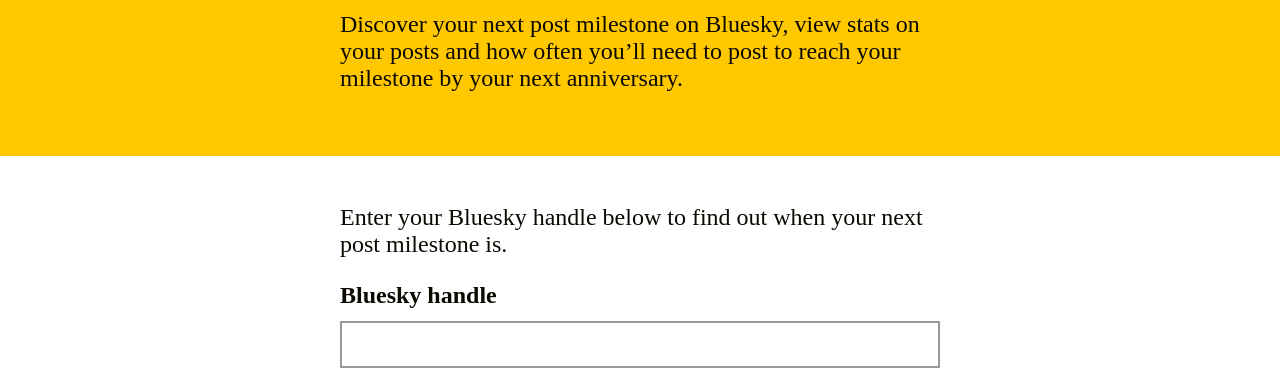
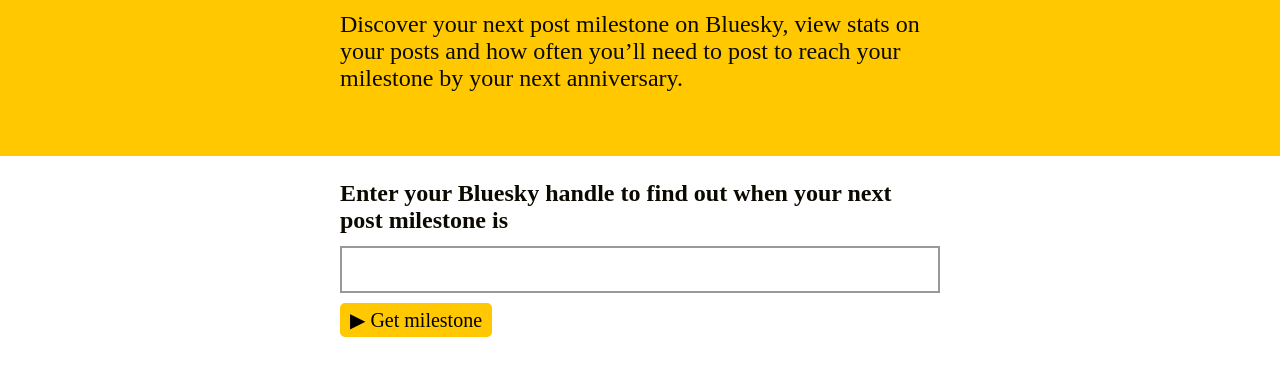
Before and after one commit to alextea/bsky-post-milestone, a website: page views/index.html in a window 1280 px wide. Shown: the part 148-523 px from the top of the page. Drawn offline with nearby package versions, Linux system fonts and the light colour scheme; files that its build step writes are made by us from their sources.

Commit message:
Use the home page intro text as the handle field's label
Co-Authored-By: Claude Opus 5.5 <noreply@anthropic.com>

```diff
--- a/views/index.html
+++ b/views/index.html
@@ -14,11 +14,9 @@
 {% endblock %}
 
 {% block content %}
-<p>Enter your Bluesky handle below to find out when your next post milestone is.</p>
-
 <div class="form-group{% if errors %} form-error{% endif %}">
   <form class="" action="/" method="post" id="form-handle">
-    <label for="input-handle">Bluesky handle</label>
+    <label for="input-handle">Enter your Bluesky handle to find out when your next post milestone is</label>
 
     {% if errors %}
     <div class="error-message">{{ errors[0].msg }}</div>
```
